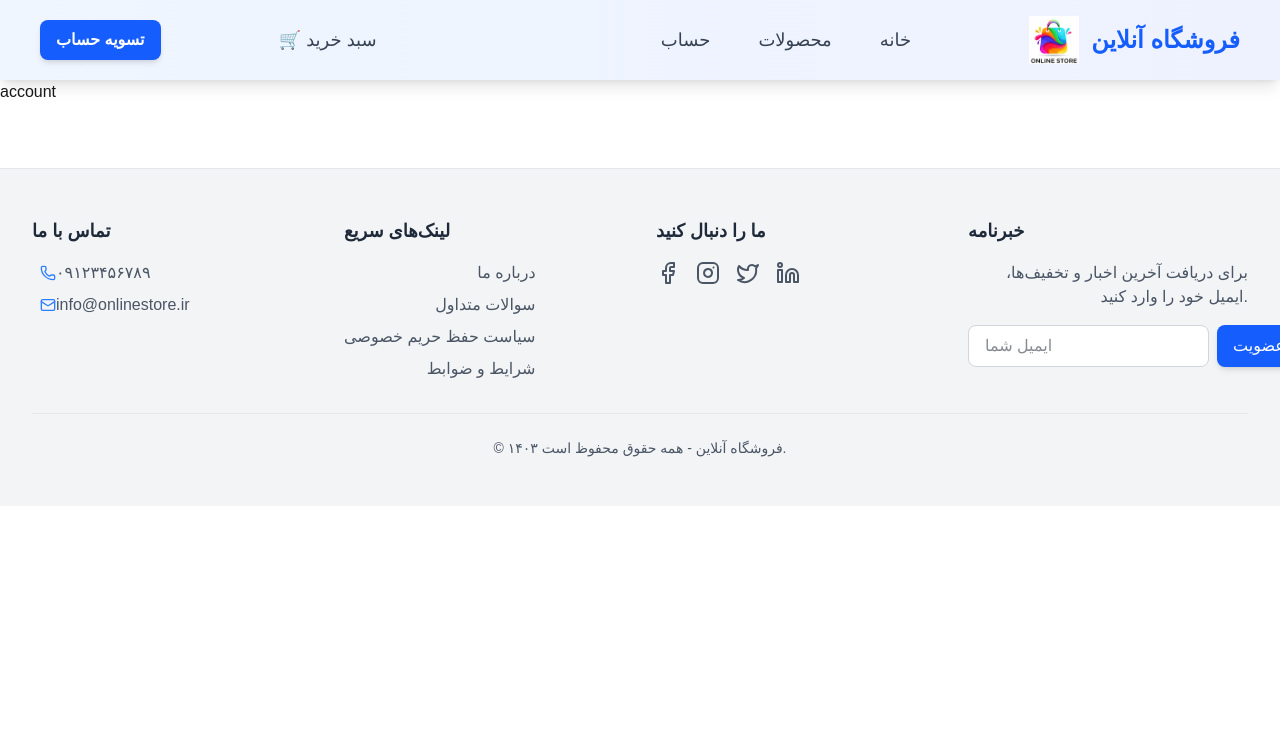
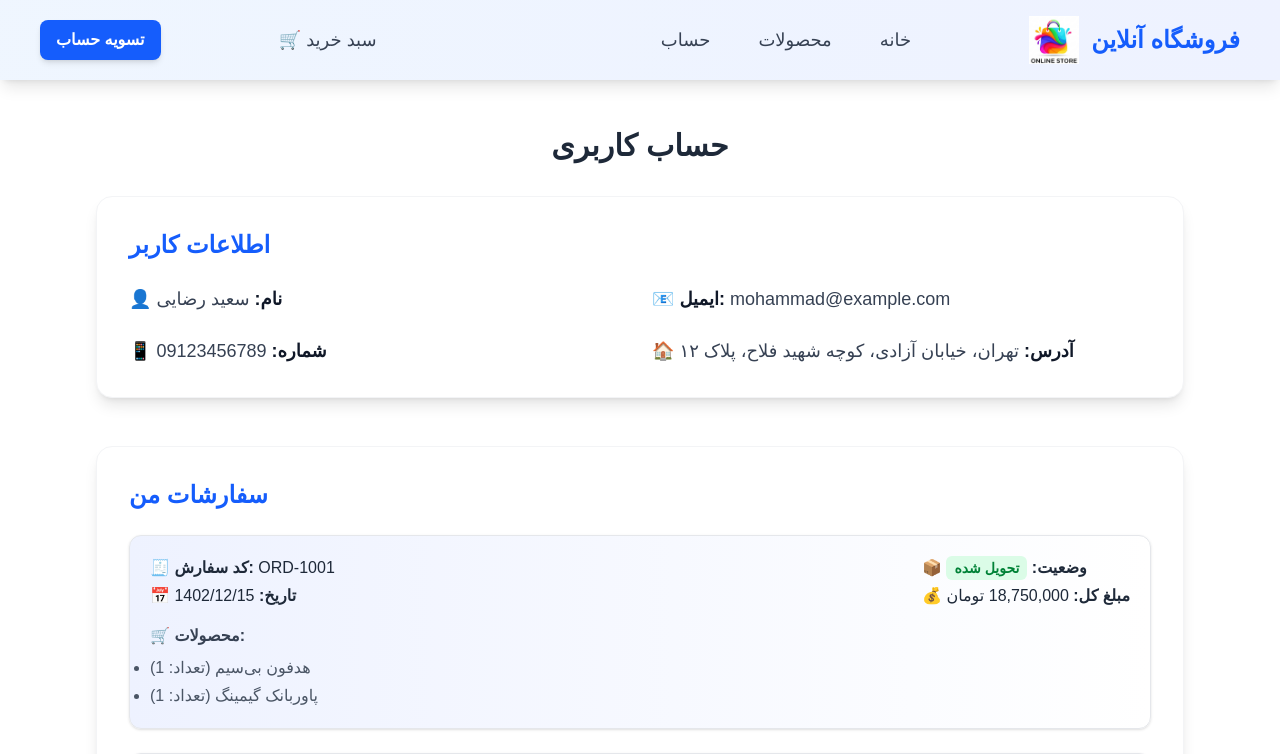
Before and after one commit to Erfan8104/online-store, a Next.js app: page /account in a window 1280 px wide. Shown: the top 754 px of the page. Built offline with nearby package versions, Linux system fonts and the light colour scheme.

Commit message:
add checkout.tsx with use mockData and code improvemevemets UI

```diff
--- a/src/app/account/page.tsx
+++ b/src/app/account/page.tsx
@@ -1,3 +1,93 @@
-export default function account() {
-  return <div>account</div>;
+"use client";
+
+import { userData } from "@/data/mockData";
+
+export default function AccountPage() {
+  const { profile, orders } = userData;
+
+  return (
+    <main className="max-w-6xl mx-auto py-12 px-4 sm:px-6 lg:px-8 font-sans">
+      <h1 className="text-3xl font-extrabold text-gray-800 mb-8 text-center">
+        حساب کاربری
+      </h1>
+
+      {/* اطلاعات کاربر */}
+      <section className="bg-white border border-gray-100 rounded-2xl shadow-lg p-6 md:p-8 mb-12">
+        <h2 className="text-2xl font-bold text-blue-600 mb-6">اطلاعات کاربر</h2>
+        <div className="grid grid-cols-1 sm:grid-cols-2 gap-6 text-gray-700 text-lg">
+          <p>
+            <span className="font-semibold text-gray-900">👤 نام:</span>{" "}
+            {profile.name}
+          </p>
+          <p>
+            <span className="font-semibold text-gray-900">📧 ایمیل:</span>{" "}
+            {profile.email}
+          </p>
+          <p>
+            <span className="font-semibold text-gray-900">📱 شماره:</span>{" "}
+            {profile.phone}
+          </p>
+          <p>
+            <span className="font-semibold text-gray-900">🏠 آدرس:</span>{" "}
+            {profile.address}
+          </p>
+        </div>
+      </section>
+
+      {/* سفارشات */}
+      <section className="bg-white border border-gray-100 rounded-2xl shadow-lg p-6 md:p-8">
+        <h2 className="text-2xl font-bold text-blue-600 mb-6">سفارشات من</h2>
+        <div className="space-y-6">
+          {orders.map((order) => (
+            <div
+              key={order.id}
+              className="p-5 rounded-xl border border-gray-200 shadow-sm hover:shadow-md transition-all bg-gradient-to-r from-indigo-50 to-white"
+            >
+              <div className="flex flex-col sm:flex-row justify-between gap-4 text-gray-800">
+                <div className="space-y-1">
+                  <p>
+                    <span className="font-semibold">🧾 کد سفارش:</span>{" "}
+                    {order.id}
+                  </p>
+                  <p>
+                    <span className="font-semibold">📅 تاریخ:</span>{" "}
+                    {order.date}
+                  </p>
+                </div>
+                <div className="space-y-1 text-right sm:text-left">
+                  <p>
+                    <span className="font-semibold">📦 وضعیت:</span>{" "}
+                    <span
+                      className={`px-2 py-1 rounded-md text-sm font-semibold ${
+                        order.status.includes("تحویل")
+                          ? "bg-green-100 text-green-700"
+                          : "bg-yellow-100 text-yellow-700"
+                      }`}
+                    >
+                      {order.status}
+                    </span>
+                  </p>
+                  <p>
+                    <span className="font-semibold">💰 مبلغ کل:</span>{" "}
+                    {order.total.toLocaleString()} تومان
+                  </p>
+                </div>
+              </div>
+
+              <div className="mt-4">
+                <p className="font-semibold text-gray-700 mb-2">🛒 محصولات:</p>
+                <ul className="list-disc pr-5 space-y-1 text-gray-600">
+                  {order.items.map((item, index) => (
+                    <li key={index}>
+                      {item.name} (تعداد: {item.quantity})
+                    </li>
+                  ))}
+                </ul>
+              </div>
+            </div>
+          ))}
+        </div>
+      </section>
+    </main>
+  );
 }
--- a/src/app/checkout/page.tsx
+++ b/src/app/checkout/page.tsx
@@ -14,57 +14,94 @@ export default function CheckoutPage() {
   );
 
   return (
-    <main className="max-w-4xl mx-auto p-6">
+    <main className="max-w-4xl mx-auto p-6 sm:p-8 md:p-10 min-h-screen bg-gray-50 font-sans">
+      {/* Header */}
+      <div className="flex items-center justify-between mb-8">
+        <h1 className="text-3xl font-bold text-gray-800">🧾 تسویه حساب</h1>
         <Link
           href="/products"
-        className="inline-block mt-4 text-blue-600 underline hover:text-blue-800"
+          className="text-blue-600 hover:text-blue-800 underline text-sm sm:text-base"
         >
           بازگشت به فروشگاه
         </Link>
+      </div>
 
-      <h1 className="text-2xl font-bold mb-6">تسویه حساب</h1>
+      {/* Success Message */}
+      {paid && (
+        <div className="mb-6 p-4 bg-green-100 border border-green-300 rounded-md text-green-800 font-medium shadow-sm">
+          ✅ پرداخت با موفقیت انجام شد!
+        </div>
+      )}
 
-      {cartItems.length === 0 ? (
-        <p>
+      {/* Empty cart */}
+      {cartItems.length === 0 && !paid ? (
+        <p className="text-gray-600">
           سبد خرید شما خالی است.{" "}
-          <Link href="/products" className="text-blue-600 underline">
+          <Link
+            href="/products"
+            className="text-blue-600 underline hover:text-blue-800"
+          >
             بازگشت به فروشگاه
           </Link>
         </p>
       ) : (
+        !paid && (
           <div className="space-y-6">
             {cartItems.map((item) => (
-            <div key={item.id} className="border p-4 rounded">
-              <h2 className="font-semibold">{item.name}</h2>
-              <p>تعداد: {item.quantity}</p>
-              <p>
+              <div
+                key={item.id}
+                className="bg-white p-4 sm:p-6 rounded-lg border border-gray-200 shadow-sm hover:shadow-md transition-all"
+              >
+                <h2 className="text-lg font-semibold text-gray-800 mb-2">
+                  {item.name}
+                </h2>
+                <p className="text-gray-600">تعداد: {item.quantity}</p>
+                <p className="text-gray-600">
                   قیمت کل:{" "}
+                  <span className="font-semibold text-blue-700">
                     {(
                       item.price *
                       item.quantity *
                       (1 - item.discount / 100)
                     ).toLocaleString()}{" "}
                     تومان
+                  </span>
                 </p>
               </div>
             ))}
 
-          <hr />
-          <div className="text-right text-lg font-bold">
-            مجموع نهایی: {total.toLocaleString()} تومان
+            {/* Divider */}
+            <hr className="my-4" />
+
+            {/* Total */}
+            <div className="text-right text-xl font-bold text-gray-800">
+              مجموع نهایی:{" "}
+              <span className="text-green-600">
+                {total.toLocaleString()} تومان
+              </span>
             </div>
 
+            {/* Payment Button */}
+            <div className="flex justify-end">
               <button
                 onClick={() => {
                   alert("پرداخت با موفقیت انجام شد!");
                   clearCart();
                   setPaid(true);
                 }}
-            className="bg-green-600 text-white px-6 py-2 rounded hover:bg-green-700"
+                className="
+                  bg-gradient-to-r from-green-500 to-green-600 text-white font-semibold
+                  px-8 py-3 rounded-full shadow-md
+                  hover:from-green-600 hover:to-green-700 hover:shadow-lg
+                  transition-all duration-300 ease-in-out
+                  focus:outline-none focus:ring-2 focus:ring-green-400
+                "
               >
                 پرداخت نهایی
               </button>
             </div>
+          </div>
+        )
       )}
     </main>
   );
--- a/src/app/products/[id]/page.tsx
+++ b/src/app/products/[id]/page.tsx
@@ -3,16 +3,21 @@
 import { useCart } from "./../../context/CartContext";
 import { useParams } from "next/navigation";
 import { productsData } from "./../../../data/mockData";
-import { notFound } from "next/navigation";
 
 export default function ProductDetailPage() {
   const params = useParams();
   const id = Number(params?.id);
   const product = productsData.products.find((p) => p.id === id);
 
-  if (!product) return <div>Loading...</div>;
+  const { addToCart } = useCart();
 
-  const { addToCart } = useCart();
+  if (!product) {
+    return (
+      <div className="p-10 text-center text-gray-600 text-lg">
+        در حال بارگذاری محصول...
+      </div>
+    );
+  }
 
   const handleAddToCart = () => {
     addToCart({
@@ -25,16 +30,60 @@ export default function ProductDetailPage() {
     });
   };
 
+  const finalPrice = (
+    product.price *
+    (1 - product.discount / 100)
+  ).toLocaleString();
+
   return (
-    <div className="p-6">
-      <h1 className="text-2xl font-bold">{product.name}</h1>
-      <p className="text-gray-700 mt-2">{product.price} تومان</p>
-      <button
-        onClick={handleAddToCart}
-        className="mt-4 px-4 py-2 bg-blue-600 text-white rounded hover:bg-blue-700"
-      >
-        افزودن به سبد خرید
-      </button>
-    </div>
+    <main className="max-w-5xl mx-auto p-6 sm:p-10 bg-white rounded-lg shadow-md mt-10">
+      <div className="flex flex-col md:flex-row gap-10 items-start">
+        {/* Product Image */}
+        <img
+          src={product.image}
+          alt={product.name}
+          className="w-full md:w-1/2 h-auto rounded-lg shadow-md"
+        />
+
+        {/* Product Info */}
+        <div className="flex-1 space-y-4">
+          <h1 className="text-3xl font-bold text-gray-800">{product.name}</h1>
+
+          <div className="text-xl text-gray-700">
+            قیمت:
+            {product.discount > 0 ? (
+              <>
+                <span className="line-through text-red-500 text-base mr-2">
+                  {product.price.toLocaleString()} تومان
+                </span>
+                <span className="text-green-600 font-bold">
+                  {finalPrice} تومان
+                </span>
+              </>
+            ) : (
+              <span className="ml-2 text-blue-600 font-bold">
+                {product.price.toLocaleString()} تومان
+              </span>
+            )}
+          </div>
+
+          <div className="text-yellow-500 text-lg">
+            ⭐ امتیاز: {product.rating} از 5
+          </div>
+
+          {/* Add to Cart Button */}
+          <button
+            onClick={handleAddToCart}
+            className="
+              mt-4 px-6 py-3 bg-blue-600 text-white rounded-full
+              hover:bg-blue-700 hover:shadow-lg transition-all duration-300
+              font-semibold text-lg
+            "
+          >
+            افزودن به سبد خرید 🛒
+          </button>
+        </div>
+      </div>
+    </main>
   );
 }
--- a/src/data/mockData.ts
+++ b/src/data/mockData.ts
@@ -239,3 +239,30 @@ export const productDetail = {
     },
   ],
 };
+export const userData = {
+  profile: {
+    name: "سعید رضایی",
+    email: "mohammad@example.com",
+    phone: "09123456789",
+    address: "تهران، خیابان آزادی، کوچه شهید فلاح، پلاک ۱۲",
+  },
+  orders: [
+    {
+      id: "ORD-1001",
+      date: "1402/12/15",
+      status: "تحویل شده",
+      total: 18750000,
+      items: [
+        { name: "هدفون بی‌سیم", quantity: 1 },
+        { name: "پاوربانک گیمینگ", quantity: 1 },
+      ],
+    },
+    {
+      id: "ORD-1002",
+      date: "1402/11/03",
+      status: "در حال ارسال",
+      total: 32500000,
+      items: [{ name: "لپ‌تاپ ایسوس", quantity: 1 }],
+    },
+  ],
+};
```
Also changed, not shown: src/app/cart/page.tsx (+51 -24 lines). Lines whose indentation alone changed are shown as unchanged.
